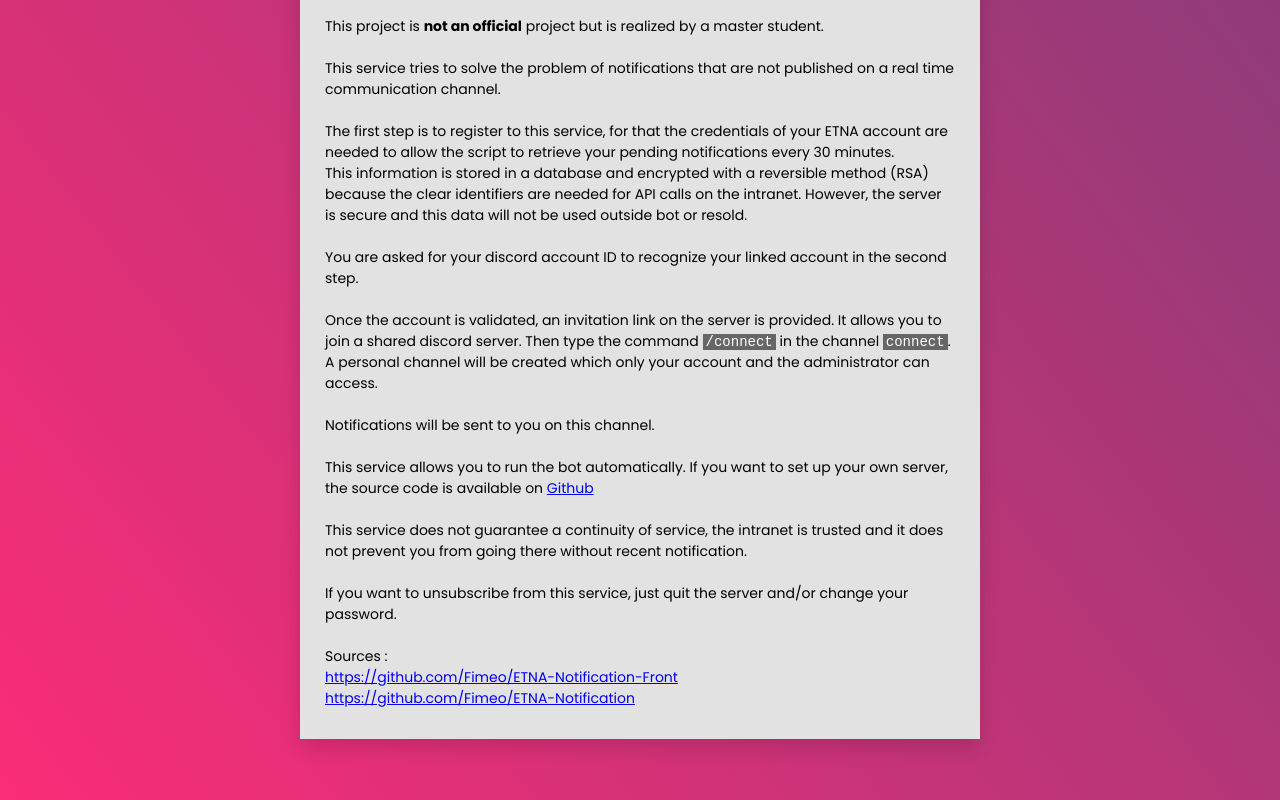
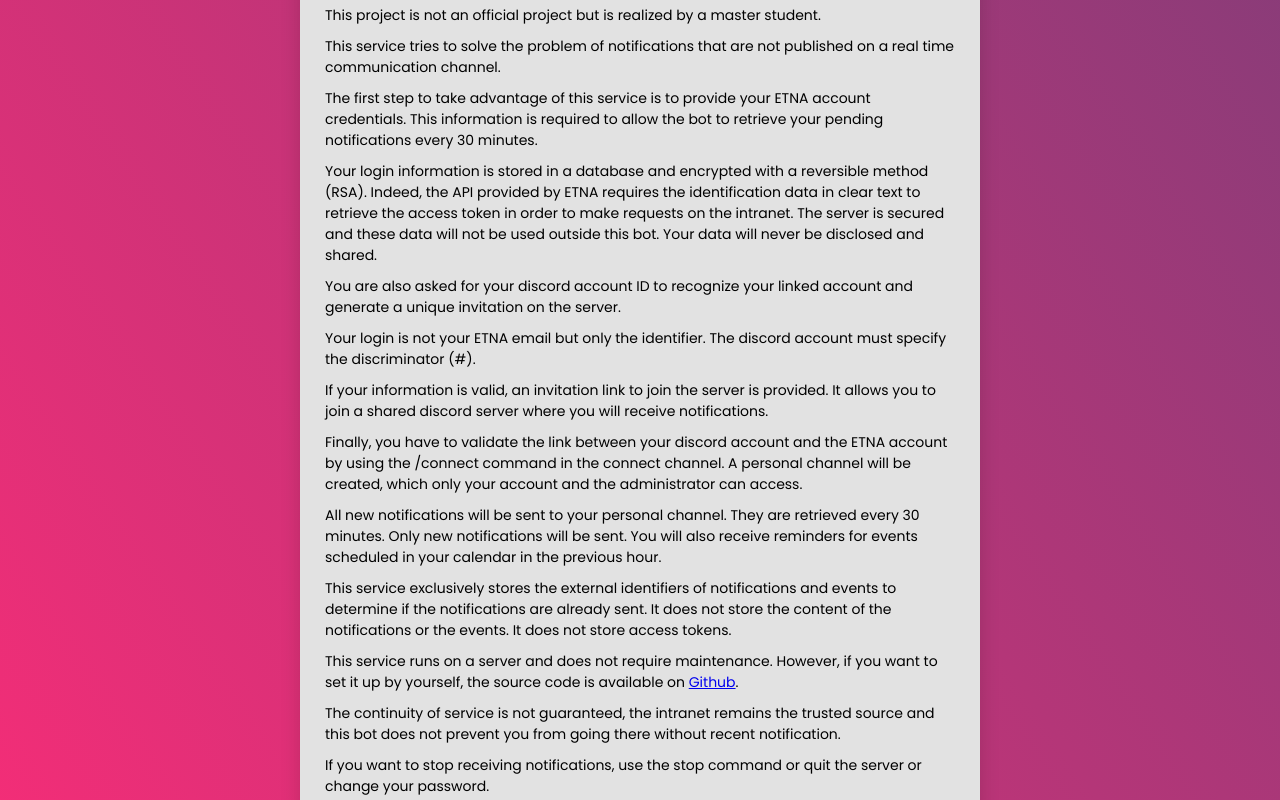
Before and after one commit to Fimeo/ETNA-Notification-Front, a Vue app: page / in a window 1280 px wide. Shown: the part 820-1620 px from the top of the page. Built offline with nearby package versions, Linux system fonts and the light colour scheme.

Commit message:
doc(information): update information content

```diff
--- a/src/components/AdditionalInformation.vue
+++ b/src/components/AdditionalInformation.vue
@@ -9,67 +9,96 @@
         <a href="https://intra.etna-alternance.net/" target="_blank"
           >intranet</a
         >
-        of ETNA - Ivry sur Seine school on a dedicated Discord server.
+        of the school ETNA - Ivry sur Seine on a dedicated Discord server.
       </p>
-      <br />
+
       <p>
-        This project is <b>not an official</b> project but is realized by a
-        master student.
+        This project is not an official project but is realized by a master
+        student.
       </p>
-      <br />
+
       <p>
         This service tries to solve the problem of notifications that are not
         published on a real time communication channel.
       </p>
-      <br />
+
       <p>
-        The first step is to register to this service, for that the credentials
-        of your ETNA account are needed to allow the script to retrieve your
-        pending notifications every 30 minutes.
+        The first step to take advantage of this service is to provide your ETNA
+        account credentials. This information is required to allow the bot to
+        retrieve your pending notifications every 30 minutes.
+      </p>
+
+      <p>
+        Your login information is stored in a database and encrypted with a
+        reversible method (RSA). Indeed, the API provided by ETNA requires the
+        identification data in clear text to retrieve the access token in order
+        to make requests on the intranet. The server is secured and these data
+        will not be used outside this bot. Your data will never be disclosed and
+        shared.
+      </p>
+
+      <p>
+        You are also asked for your discord account ID to recognize your linked
+        account and generate a unique invitation on the server.
+      </p>
+
+      <p>
+        Your login is not your ETNA email but only the identifier. The discord
+        account must specify the discriminator (#).
+      </p>
+
+      <p>
+        If your information is valid, an invitation link to join the server is
+        provided. It allows you to join a shared discord server where you will
+        receive notifications.
+      </p>
+
+      <p>
+        Finally, you have to validate the link between your discord account and
+        the ETNA account by using the /connect command in the connect channel. A
+        personal channel will be created, which only your account and the
+        administrator can access.
+      </p>
+
+      <p>
+        All new notifications will be sent to your personal channel. They are
+        retrieved every 30 minutes. Only new notifications will be sent. You
+        will also receive reminders for events scheduled in your calendar in the
+        previous hour.
+      </p>
+
+      <p>
+        This service exclusively stores the external identifiers of
+        notifications and events to determine if the notifications are already
+        sent. It does not store the content of the notifications or the events.
+        It does not store access tokens.
+      </p>
+
+      <p>
+        This service runs on a server and does not require maintenance. However,
+        if you want to set it up by yourself, the source code is available on
+        <a href="https://github.com/Fimeo/ETNA-Notification" target="_blank"
+          >Github</a
+        >.
+      </p>
+
+      <p>
+        The continuity of service is not guaranteed, the intranet remains the
+        trusted source and this bot does not prevent you from going there
+        without recent notification.
+      </p>
+
+      <p>
+        If you want to stop receiving notifications, use the stop command or
+        quit the server or change your password.
+      </p>
+
+      <p>
+        If you have changed your password or discord account, simply start over
+        at step 1 of registration.
       </p>
       <p>
-        This information is stored in a database and encrypted with a reversible
-        method (RSA) because the clear identifiers are needed for API calls on
-        the intranet. However, the server is secure and this data will not be
-        used outside bot or resold.
-      </p>
-      <br />
-      <p>
-        You are asked for your discord account ID to recognize your linked
-        account in the second step.
-      </p>
-      <br />
-      <p>
-        Once the account is validated, an invitation link on the server is
-        provided. It allows you to join a shared discord server. Then type the
-        command <code>/connect</code> in the channel <code>connect</code>. A
-        personal channel will be created which only your account and the
-        administrator can access.
-      </p>
-      <br />
-      <p>Notifications will be sent to you on this channel.</p>
-      <br />
-      <p>
-        This service allows you to run the bot automatically. If you want to set
-        up your own server, the source code is available on
-        <a href="https://github.com/Fimeo/ETNA-Notification" target="_blank"
-          >Github</a
-        >
-      </p>
-      <br />
-      <p>
-        This service does not guarantee a continuity of service, the intranet is
-        trusted and it does not prevent you from going there without recent
-        notification.
-      </p>
-      <br />
-      <p>
-        If you want to unsubscribe from this service, just quit the server
-        and/or change your password.
-      </p>
-      <br />
-      <p>
-        Sources :
+        <b>Sources :</b>
         <br />
         <a href="https://github.com/Fimeo/ETNA-Notification-Front"
           >https://github.com/Fimeo/ETNA-Notification-Front</a
@@ -89,4 +118,8 @@
 };
 </script>
 
-<style scoped></style>
+<style scoped>
+p {
+  margin-bottom: 10px;
+}
+</style>
--- a/src/components/RegisterForm.vue
+++ b/src/components/RegisterForm.vue
@@ -121,6 +121,7 @@
   font-size: 16px;
   color: #666;
   transition: all 0.4s ease;
+  box-sizing: border-box;
 }
 .p15 {
   padding-top: 15px;
```
